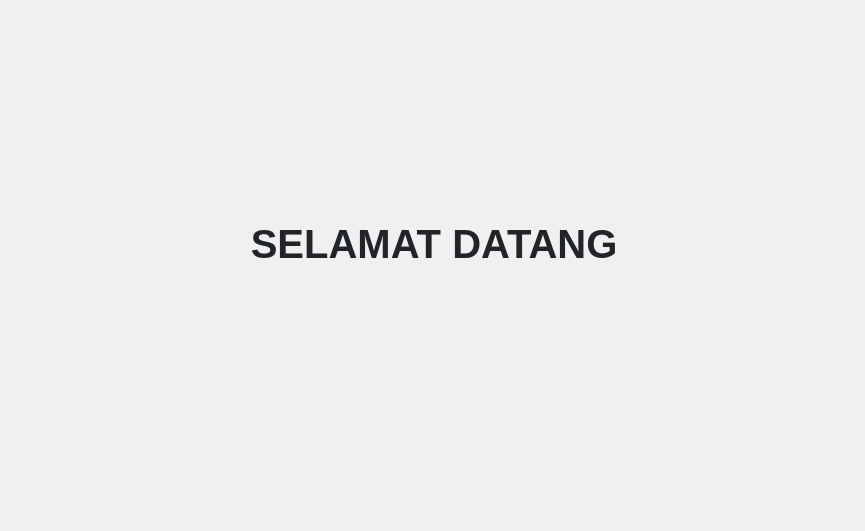
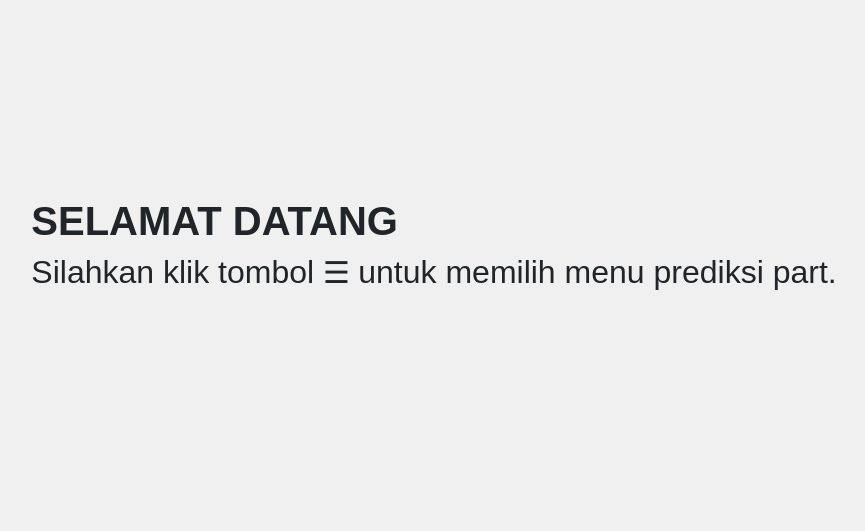
Before and after one commit to ANDIMUHAMMADHAKAM/Predictive_Maintenance, a Flask app: page /home in a window 1280 px wide. Shown: the part 152-683 px from the top of the page, without its empty margins (206-1071 px from the left). Run offline with Flask 2, Linux system fonts and the light colour scheme; parts of the project's set-up code (start-up, migrations or seed data) failed here and were passed over.

Commit message:
home.html

```diff
--- a/templates/home.html
+++ b/templates/home.html
@@ -2,5 +2,10 @@
 {% block content %}
 <div>
     <h1>SELAMAT DATANG</h1>
+    <h2>Silahkan klik tombol
+        <span style="font-size:30px;cursor:pointer" onclick="toggleNav()">
+            <span id="nav-toggle">&#9776;</span>
+        </span> untuk memilih menu prediksi part.
+    </h2>
 </div>
 {% endblock %}
```
